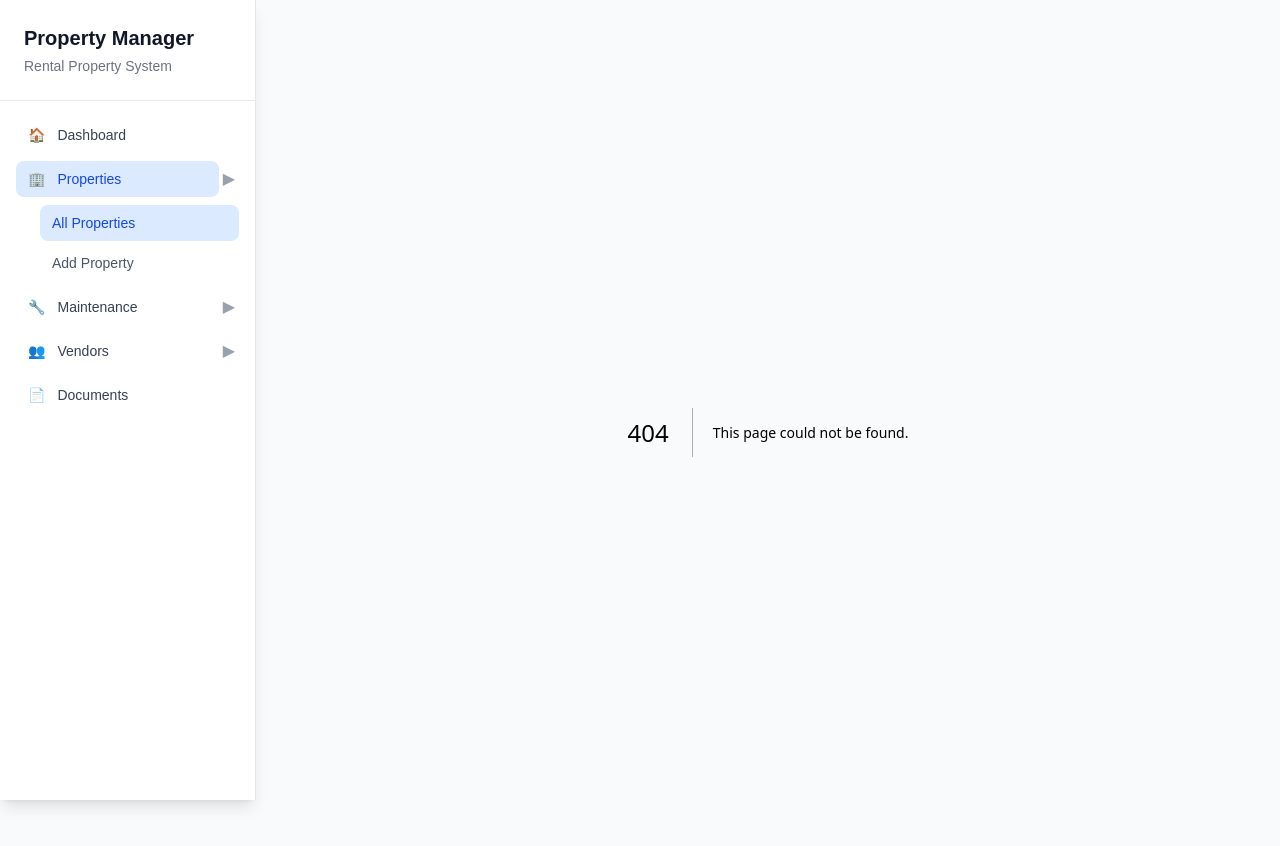
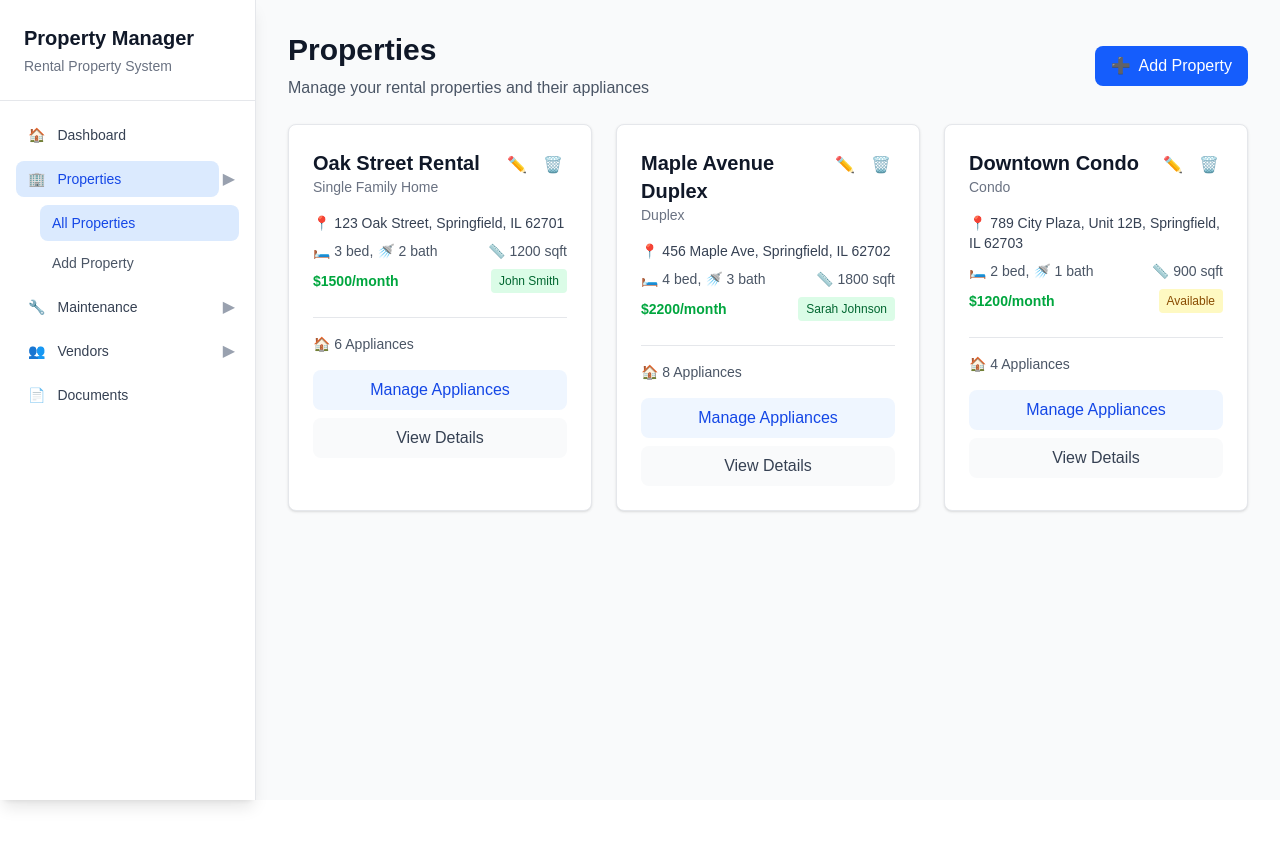
Before and after one commit to MasonDudley/home-manual, a Next.js app: page /properties in a window 1280 px wide. Before the commit this address had no page. Shown: the top 846 px of the page. After the commit the page ends 800 px from the top, so only its background shows below. Built offline with nearby package versions, Linux system fonts and the light colour scheme.

Commit message:
Create properties page with add/delete functionality and appliance management

```diff
--- /dev/null
+++ b/src/app/properties/page.tsx
@@ -0,0 +1,211 @@
+'use client';
+
+import Link from 'next/link';
+import { useState } from 'react';
+
+// Mock data - in a real app, this would come from a database
+const mockProperties = [
+  {
+    id: 1,
+    name: "Oak Street Rental",
+    address: "123 Oak Street, Springfield, IL 62701",
+    type: "Single Family Home",
+    bedrooms: 3,
+    bathrooms: 2,
+    sqft: 1200,
+    rent: 1500,
+    tenant: "John Smith",
+    applianceCount: 6
+  },
+  {
+    id: 2,
+    name: "Maple Avenue Duplex",
+    address: "456 Maple Ave, Springfield, IL 62702",
+    type: "Duplex",
+    bedrooms: 4,
+    bathrooms: 3,
+    sqft: 1800,
+    rent: 2200,
+    tenant: "Sarah Johnson",
+    applianceCount: 8
+  },
+  {
+    id: 3,
+    name: "Downtown Condo",
+    address: "789 City Plaza, Unit 12B, Springfield, IL 62703",
+    type: "Condo",
+    bedrooms: 2,
+    bathrooms: 1,
+    sqft: 900,
+    rent: 1200,
+    tenant: "Available",
+    applianceCount: 4
+  }
+];
+
+export default function Properties() {
+  const [properties, setProperties] = useState(mockProperties);
+  const [showDeleteModal, setShowDeleteModal] = useState<number | null>(null);
+
+  const handleDeleteProperty = (id: number) => {
+    setProperties(properties.filter(p => p.id !== id));
+    setShowDeleteModal(null);
+  };
+
+  return (
+    <div className="space-y-6">
+      <div className="flex justify-between items-center">
+        <div>
+          <h1 className="text-3xl font-bold text-gray-900 dark:text-white">
+            Properties
+          </h1>
+          <p className="text-gray-600 dark:text-gray-400 mt-2">
+            Manage your rental properties and their appliances
+          </p>
+        </div>
+        <Link
+          href="/properties/add"
+          className="bg-blue-600 hover:bg-blue-700 text-white px-4 py-2 rounded-lg inline-flex items-center"
+        >
+          <span className="mr-2">➕</span>
+          Add Property
+        </Link>
+      </div>
+
+      {/* Properties Grid */}
+      <div className="grid grid-cols-1 lg:grid-cols-2 xl:grid-cols-3 gap-6">
+        {properties.map((property) => (
+          <div
+            key={property.id}
+            className="bg-white dark:bg-gray-800 rounded-lg shadow border border-gray-200 dark:border-gray-700"
+          >
+            <div className="p-6">
+              <div className="flex justify-between items-start mb-4">
+                <div>
+                  <h3 className="text-xl font-semibold text-gray-900 dark:text-white">
+                    {property.name}
+                  </h3>
+                  <p className="text-sm text-gray-500 dark:text-gray-400">
+                    {property.type}
+                  </p>
+                </div>
+                <div className="flex space-x-2">
+                  <Link
+                    href={`/properties/${property.id}/edit`}
+                    className="text-blue-600 hover:text-blue-800 p-1"
+                    title="Edit"
+                  >
+                    ✏️
+                  </Link>
+                  <button
+                    onClick={() => setShowDeleteModal(property.id)}
+                    className="text-red-600 hover:text-red-800 p-1"
+                    title="Delete"
+                  >
+                    🗑️
+                  </button>
+                </div>
+              </div>
+
+              <div className="space-y-2 text-sm">
+                <p className="text-gray-700 dark:text-gray-300">
+                  📍 {property.address}
+                </p>
+                <div className="flex justify-between">
+                  <span className="text-gray-600 dark:text-gray-400">
+                    🛏️ {property.bedrooms} bed, 🚿 {property.bathrooms} bath
+                  </span>
+                  <span className="text-gray-600 dark:text-gray-400">
+                    📏 {property.sqft} sqft
+                  </span>
+                </div>
+                <div className="flex justify-between items-center">
+                  <span className="text-green-600 font-semibold">
+                    ${property.rent}/month
+                  </span>
+                  <span className={`px-2 py-1 rounded text-xs ${
+                    property.tenant === 'Available'
+                      ? 'bg-yellow-100 text-yellow-800 dark:bg-yellow-900 dark:text-yellow-300'
+                      : 'bg-green-100 text-green-800 dark:bg-green-900 dark:text-green-300'
+                  }`}>
+                    {property.tenant}
+                  </span>
+                </div>
+              </div>
+
+              <div className="mt-6 pt-4 border-t border-gray-200 dark:border-gray-700">
+                <div className="flex justify-between items-center mb-4">
+                  <span className="text-sm text-gray-600 dark:text-gray-400">
+                    🏠 {property.applianceCount} Appliances
+                  </span>
+                </div>
+
+                <div className="space-y-2">
+                  <Link
+                    href={`/properties/${property.id}/appliances`}
+                    className="w-full bg-blue-50 dark:bg-blue-900 text-blue-700 dark:text-blue-300 px-4 py-2 rounded-lg hover:bg-blue-100 dark:hover:bg-blue-800 text-center block"
+                  >
+                    Manage Appliances
+                  </Link>
+                  <Link
+                    href={`/properties/${property.id}`}
+                    className="w-full bg-gray-50 dark:bg-gray-700 text-gray-700 dark:text-gray-300 px-4 py-2 rounded-lg hover:bg-gray-100 dark:hover:bg-gray-600 text-center block"
+                  >
+                    View Details
+                  </Link>
+                </div>
+              </div>
+            </div>
+          </div>
+        ))}
+      </div>
+
+      {/* Delete Confirmation Modal */}
+      {showDeleteModal && (
+        <div className="fixed inset-0 bg-black bg-opacity-50 flex items-center justify-center z-50">
+          <div className="bg-white dark:bg-gray-800 p-6 rounded-lg max-w-md w-mx">
+            <h3 className="text-lg font-semibold text-gray-900 dark:text-white mb-4">
+              Delete Property
+            </h3>
+            <p className="text-gray-600 dark:text-gray-400 mb-6">
+              Are you sure you want to delete this property? This action cannot be undone and will also delete all associated appliances and data.
+            </p>
+            <div className="flex justify-end space-x-4">
+              <button
+                onClick={() => setShowDeleteModal(null)}
+                className="px-4 py-2 text-gray-600 dark:text-gray-400 hover:text-gray-800 dark:hover:text-gray-200"
+              >
+                Cancel
+              </button>
+              <button
+                onClick={() => handleDeleteProperty(showDeleteModal)}
+                className="px-4 py-2 bg-red-600 text-white rounded-lg hover:bg-red-700"
+              >
+                Delete Property
+              </button>
+            </div>
+          </div>
+        </div>
+      )}
+
+      {properties.length === 0 && (
+        <div className="text-center py-12">
+          <div className="text-6xl mb-4">🏢</div>
+          <h3 className="text-lg font-medium text-gray-900 dark:text-white mb-2">
+            No properties yet
+          </h3>
+          <p className="text-gray-600 dark:text-gray-400 mb-6">
+            Get started by adding your first rental property.
+          </p>
+          <Link
+            href="/properties/add"
+            className="bg-blue-600 hover:bg-blue-700 text-white px-6 py-3 rounded-lg inline-flex items-center"
+          >
+            <span className="mr-2">➕</span>
+            Add Your First Property
+          </Link>
+        </div>
+      )}
+    </div>
+  );
+}
```
